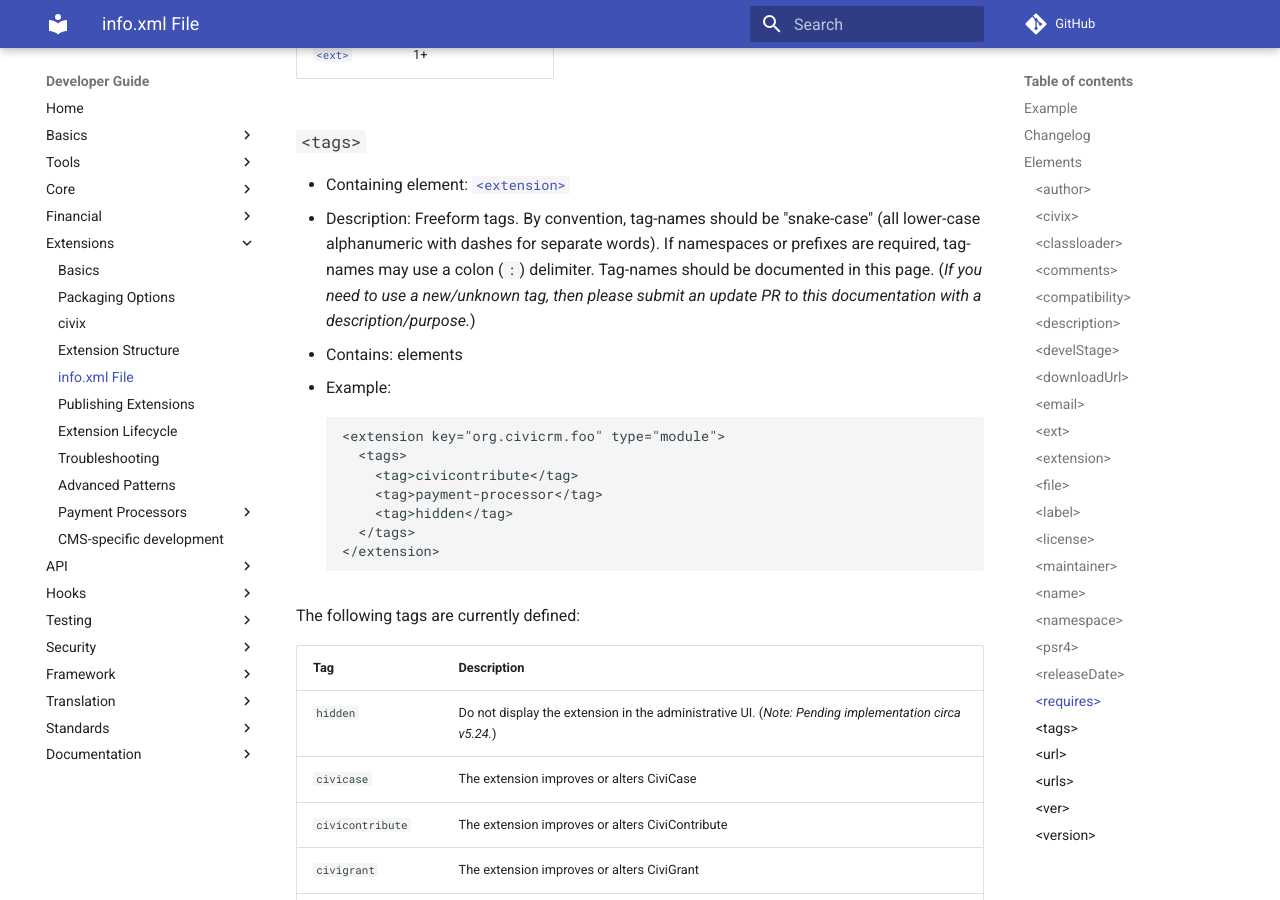
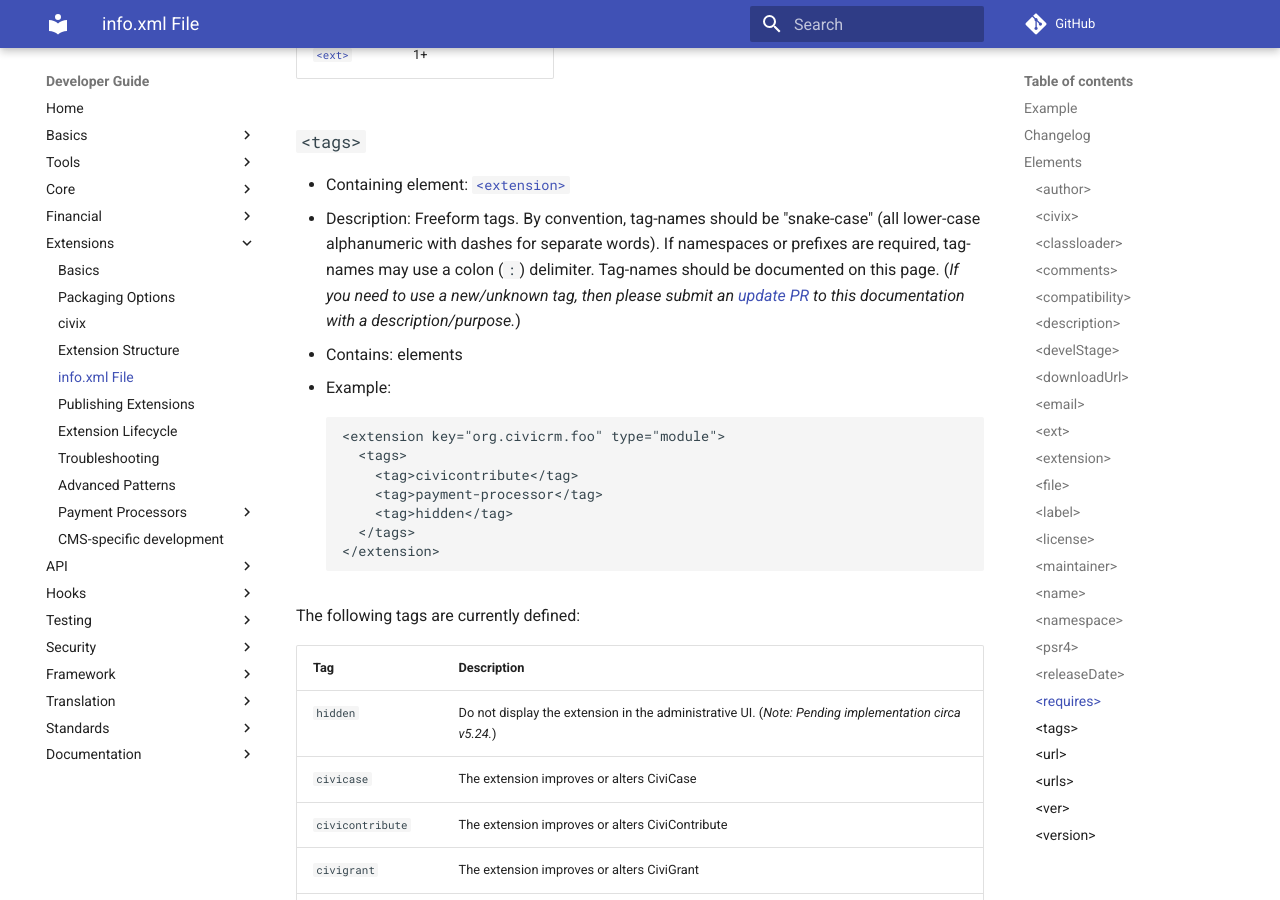
Before and after one commit to civicrm/civicrm-dev-docs, an MkDocs documentation site: the page built from docs/extensions/info-xml.md, in a window 1280 px wide and 900 px high, scrolled down 9072 px. Built offline with MkDocs 1.6.1 and Material for MkDocs 9.7.7, drawn with Linux system fonts in a browser that asks for light colours; comment, search, counter and statistics services are not loaded; old or Windows-style settings are respelled for this version of MkDocs.

```diff
--- a/docs/extensions/info-xml.md
+++ b/docs/extensions/info-xml.md
@@ -291,7 +291,7 @@ Elements acceptable within `<requires>`
 ### `<tags>` {:#tags}
 
 * Containing element: [`<extension>`](#extension)
-* Description: Freeform tags. By convention, tag-names should be "snake-case" (all lower-case alphanumeric with dashes for separate words). If namespaces or prefixes are required, tag-names may use a colon (`:`) delimiter. Tag-names should be documented in this page. (*If you need to use a new/unknown tag, then please submit an update PR to this documentation with a description/purpose.*)
+* Description: Freeform tags. By convention, tag-names should be "snake-case" (all lower-case alphanumeric with dashes for separate words). If namespaces or prefixes are required, tag-names may use a colon (`:`) delimiter. Tag-names should be documented on this page. (*If you need to use a new/unknown tag, then please submit an [update PR](https://docs.civicrm.org/dev/en/latest/documentation/) to this documentation with a description/purpose.*)
 * Contains: elements
 * Example:
 
```
